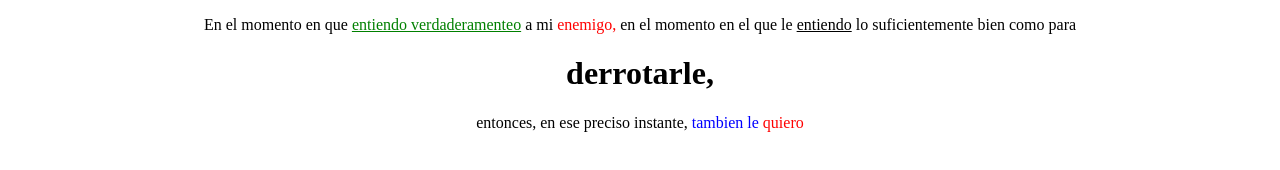
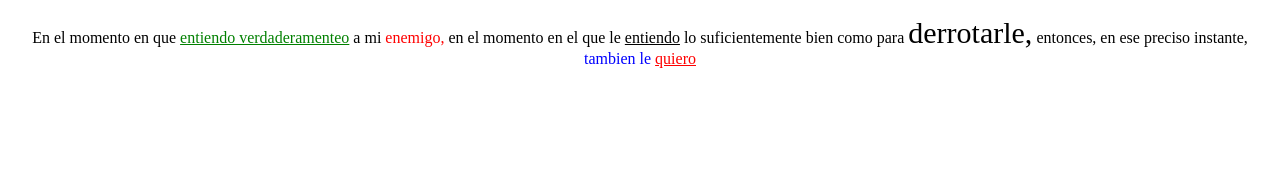
Before and after one commit to katerinetriana14/talle-9-full-stack, a plain HTML site: page PUNTO-5/index.html in a window 1280 px wide. Drawn offline with Linux system fonts and the light colour scheme.

Commit message:
desarrollo hasta punto 6

```diff
--- a/PUNTO-5/index.html
+++ b/PUNTO-5/index.html
@@ -19,12 +19,13 @@
             <span>en el momento en el que le</span>
             <u>entiendo</u>
             <span>lo suficientemente bien como para</span>
-            <h1><h>derrotarle,</h></h1>
+            <span
+            style="font-size: 30px;"
+            >derrotarle,</span>
             <span>entonces, en ese preciso instante,</span>
             <h style="color: blue;"
             >tambien le</h>
-            <h
-            style="color: red;">quiero</h>
+            <u style="color: red;">quiero</u>
         </p>
     </center>
 </body>
```
Also changed, not shown: Public/Images/desarrollo-punto-5.png (added), 1 other file.
